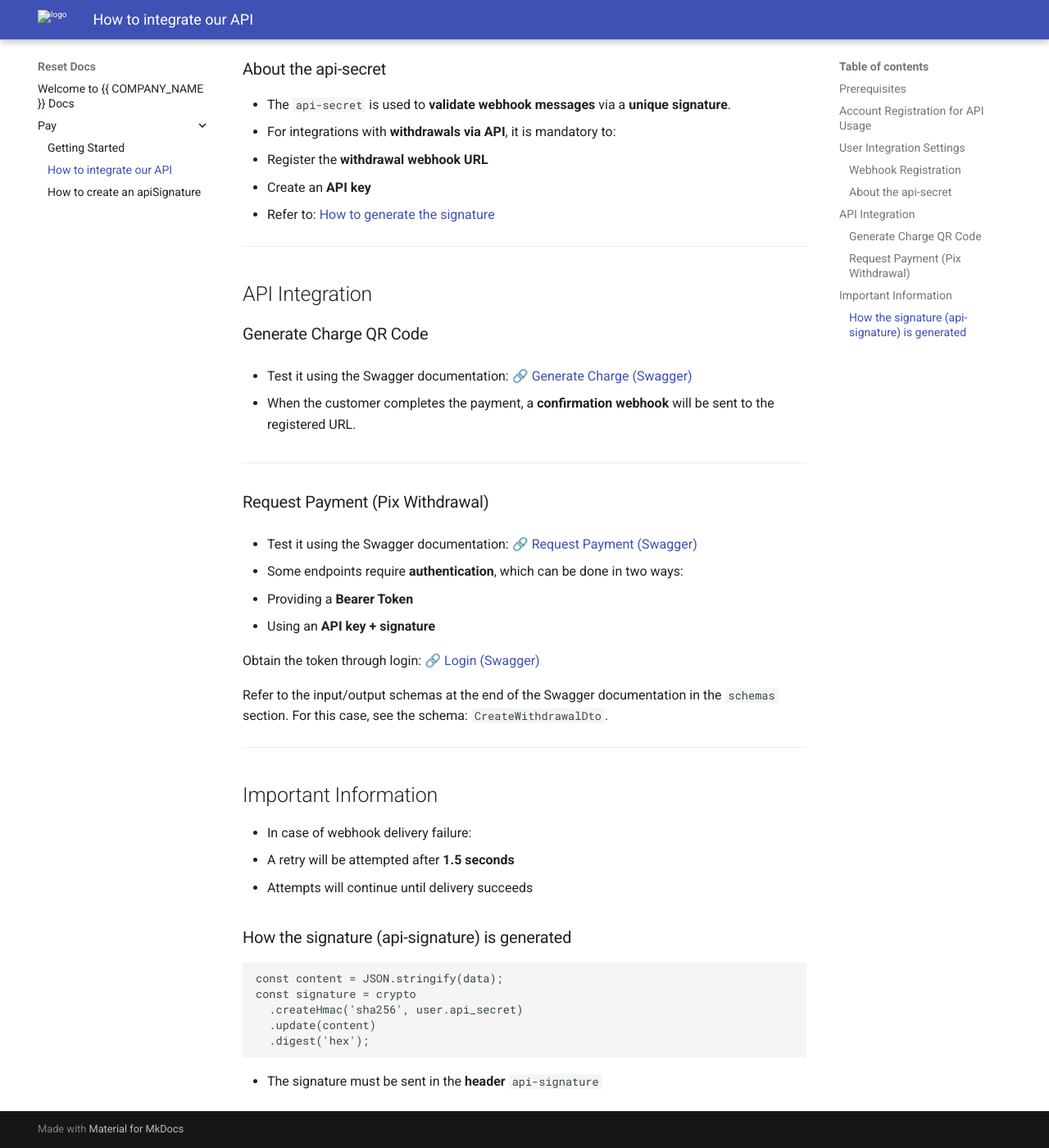
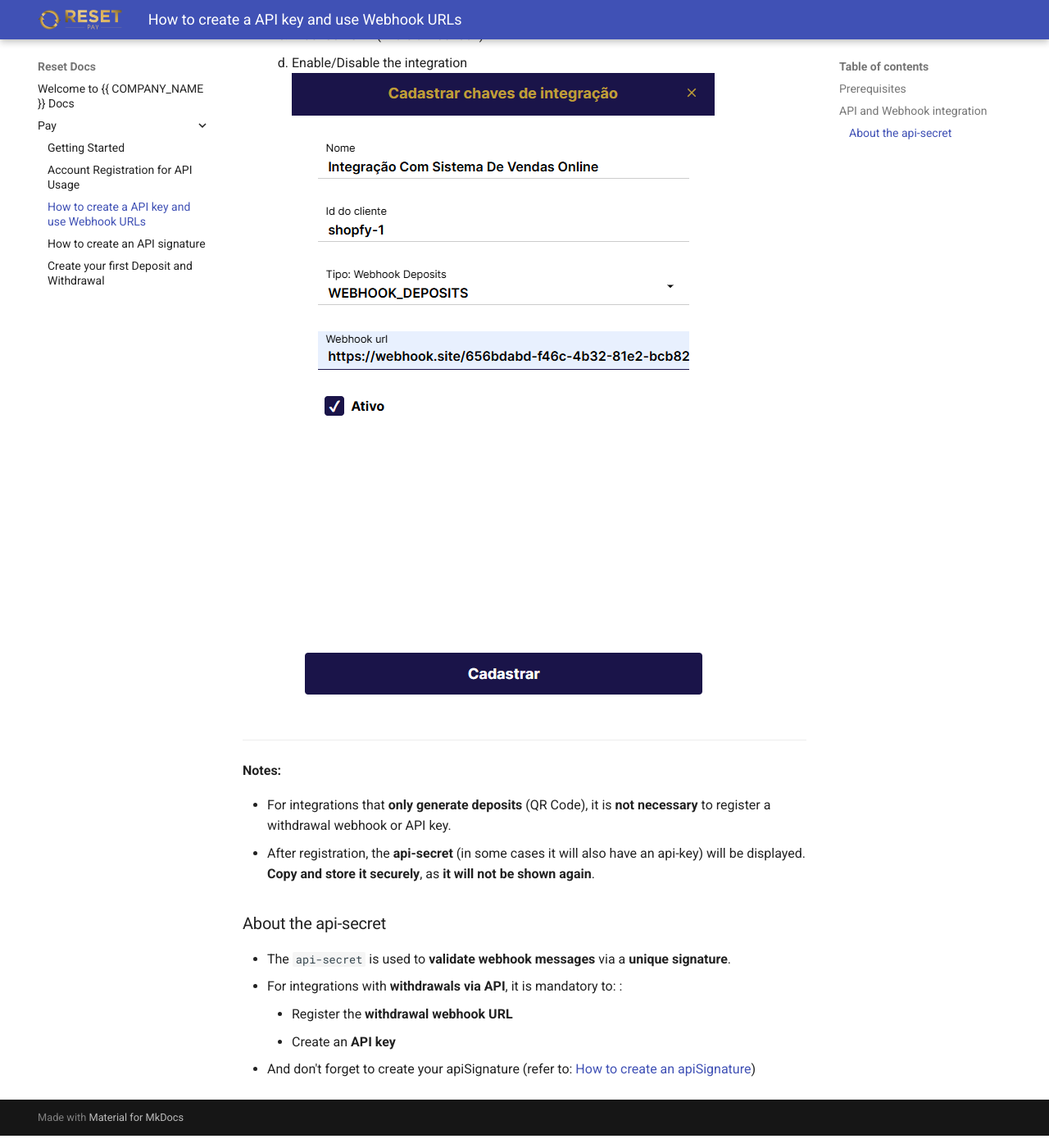
Before and after one commit to reset-bank/docs, an MkDocs documentation site: the page built from docs/Pay/apiIntegration.md, in a window 1280 px wide and 1400 px high, scrolled down 1088 px. Shown: the whole window at 82% size. Built offline with MkDocs 1.6.1 and Material for MkDocs 9.7.7, drawn with Linux system fonts in a browser that asks for light colours; some of the changed text lies outside the part shown.

Commit message:
Split content into new files to improve readability and change logo. (#2)
* refactor: Update our docs, separate them in different files, make everything more readable

Signed-off-by: Lucas <contact@lbgracioso.net>

* refactor: change logos

Signed-off-by: Lucas <contact@lbgracioso.net>

---------

Signed-off-by: Lucas <contact@lbgracioso.net>

````diff
--- a/docs/Pay/apiIntegration.md
+++ b/docs/Pay/apiIntegration.md
@@ -1,91 +1,40 @@
-# How to integrate our API
+# How to create a API key and use Webhook URLs
 ## Prerequisites
-- Have a **registered user** with an **active account**.
+- Have a **registered user** with an **active account** (refer to [Account Registration for API Usage](accountRegistration.md)).
 
 ---
 
-## Account Registration for API Usage
+## API and Webhook integration
 
-1. Log in to the platform with your **username** and **password**.
-2. Navigate to the **Accounts** menu and click the `Register` button.
-3. In the registration form:
-   - Provide a **reference name** f or the account.
-   - Provide a **valid Pix key** (from another institution).
-   - This Pix key will be used for **account validation**.
-
-After registration, the user will have access to the **account identifier**, which will be used in requests for:
-
-- Generating charges (QR Code)
-- Pix payments
+1. Go to the **Integrations** menu and click `Register (Cadastrar)`.
+:
+    ![][image1]
+    ![][image2]
+2. In the form, provide:
+:
+    1. Name and ID (for reference only)
+    2. Type: `webhook for deposits`, `webhook for withdrawals`, or `API key`
+    3. Webhook URL (if it is a webhook)
+    4. Enable/Disable the integration
+    ![][image4]
 
 ---
 
-## User Integration Settings
+**Notes:**
 
-### Webhook Registration
-
-1. Go to the **Integrations** menu and click `Register`.
-2. In the form, provide:
-   - Type: `webhook for deposits`, `webhook for withdrawals`, or `API key`
-   - Enable/Disable the integration
-   - Name and ID (for reference only)
-
-**Notes:**
-- For integrations that **only generate charges** (QR Code), it is **not necessary** to register a withdrawal webhook or API key.
-- After registration, the **api-secret** will be displayed.
+- For integrations that **only generate deposits** (QR Code), it is **not necessary** to register a withdrawal webhook or API key.
+- After registration, the **api-secret** (in some cases it will also have an api-key) will be displayed.
 **Copy and store it securely**, as **it will not be shown again**.
 
 ### About the api-secret
 - The `api-secret` is used to **validate webhook messages** via a **unique signature**.
 - For integrations with **withdrawals via API**, it is mandatory to:
-  - Register the **withdrawal webhook URL**
-  - Create an **API key**
-- Refer to: [How to generate the signature](https://api.pixease.reset-bank.com/how-to-sign)
+:
+     - Register the **withdrawal webhook URL**
+     - Create an **API key**
+- And don't forget to create your apiSignature (refer to: [How to create an apiSignature](apiSignature.md))
 
----
-
-## API Integration
-
-### Generate Charge QR Code
-
-- Test it using the Swagger documentation:
-  [🔗 Generate Charge (Swagger)](https://api.pixease.reset-bank.com/api#/deposit/DepositController_create)
-
-- When the customer completes the payment, a **confirmation webhook** will be sent to the registered URL.
-
----
-
-### Request Payment (Pix Withdrawal)
-
-- Test it using the Swagger documentation:
-  [🔗 Request Payment (Swagger)](https://api.pixease.reset-bank.com/api#/withdrawal/WithdrawalController_create)
-
-- Some endpoints require **authentication**, which can be done in two ways:
-  - Providing a **Bearer Token**
-  - Using an **API key + signature**
-
-Obtain the token through login:
-[🔗 Login (Swagger)](https://api.pixease.reset-bank.com/api#/auth/AuthController_signIn)
-
-Refer to the input/output schemas at the end of the Swagger documentation in the `schemas` section.
-For this case, see the schema: `CreateWithdrawalDto`.
-
----
-
-## Important Information
-
-- In case of webhook delivery failure:
-  - A retry will be attempted after **1.5 seconds**
-  - Attempts will continue until delivery succeeds
-
-### How the signature (api-signature) is generated
-
-```js
-const content = JSON.stringify(data);
-const signature = crypto
-  .createHmac('sha256', user.api_secret)
-  .update(content)
-  .digest('hex');
-```
-
-- The signature must be sent in the **header** `api-signature`
+[image1]: /docs/images/Pay/configs-user-integration/1-menu-integracao.png
+[image2]: /docs/images/Pay/configs-user-integration/2-integracao-cadastrar.png
+[image3]: /docs/images/Pay/configs-user-integration/3-tipo-integracao.png
+[image4]: /docs/images/Pay/configs-user-integration/4-cadastrar-chave-integracao.png
--- a/mkdocs.yml
+++ b/mkdocs.yml
@@ -6,7 +6,7 @@
   name: material
   language: en
   favicon: images/favicon.png
-  logo: assets/logo.png
+  logo: images/logo.png
   features:
     - navigation.top
 
@@ -15,3 +15,7 @@
 
 extra:
   homepage: https://reset-bank.com/docs
+
+markdown_extensions:
+  - def_list
+  - footnotes
````
Also changed, not shown: docs/Pay/aGettingStarted.md (+6 -11 lines), docs/Pay/accountRegistration.md (added, +25 -0 lines), docs/Pay/apiSignature.md (+17 -20 lines), docs/Pay/createFirstDepositWithdrawal.md (added, +37 -0 lines), assets/logo.png (deleted), docs/images/Pay/account-register-use-api/1-cadastrar.png (added), docs/images/Pay/account-register-use-api/2-cadastrar-chave.png (added), docs/images/Pay/account-register-use-api/3-atualizar-cadastro.png (added), docs/images/Pay/account-register-use-api/4-tela-atualizar-cadastro.png (added), docs/images/Pay/configs-user-integration/1-menu-integracao.png (added), docs/images/Pay/configs-user-integration/2-integracao-cadastrar.png (added), docs/images/Pay/configs-user-integration/3-tipo-integracao.png (added), docs/images/Pay/configs-user-integration/4-cadastrar-chave-integracao.png (added), docs/images/favicon.png (added), 2 more files.
